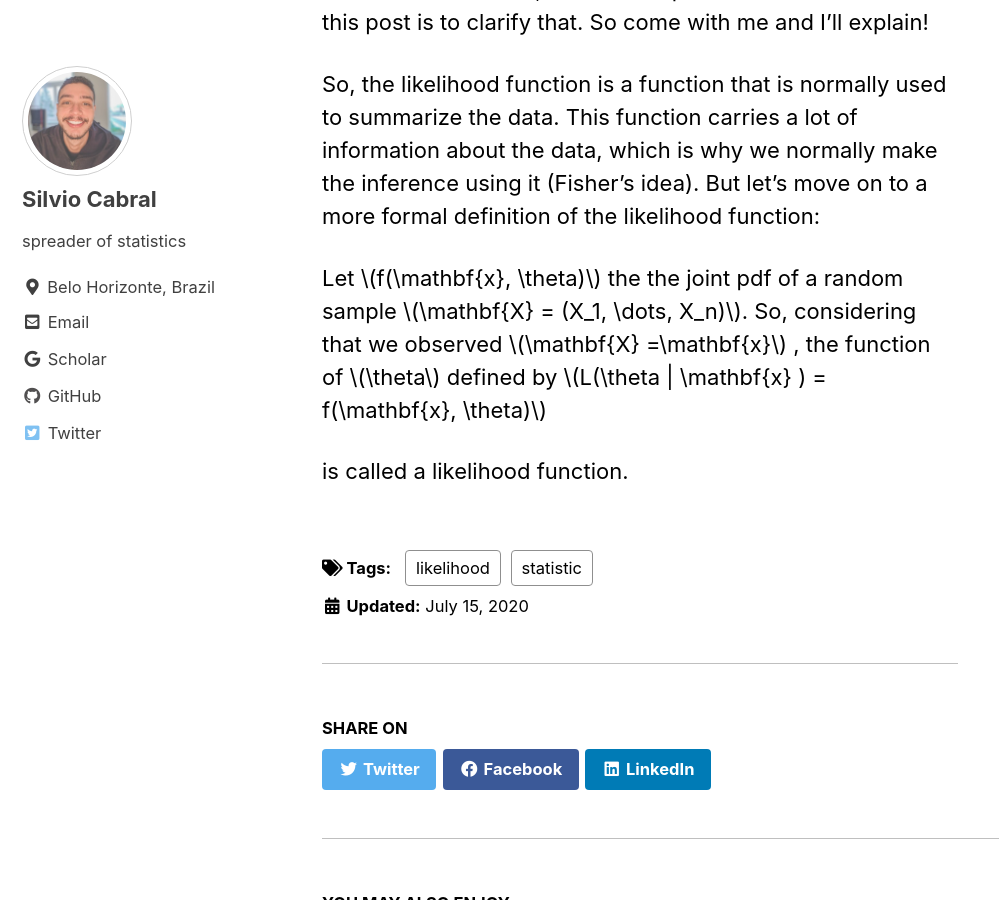
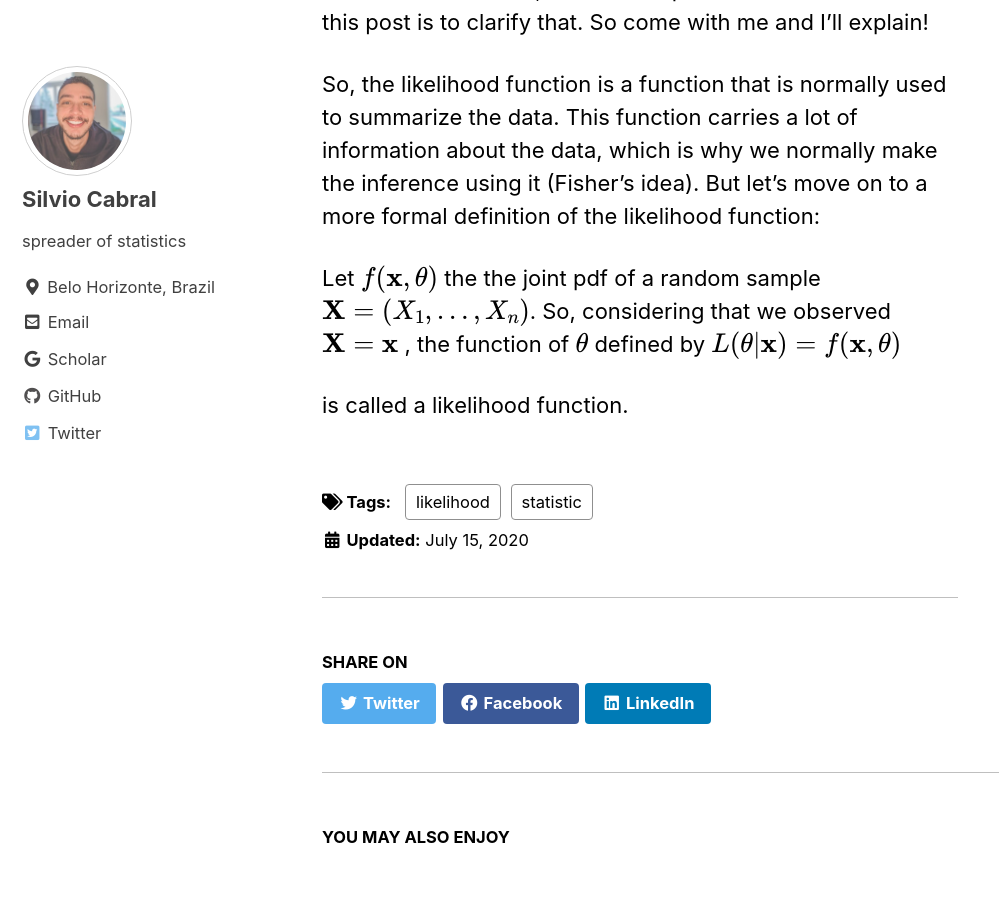
Before and after one commit to scpatricio/scpatricio.github.io, a Jekyll site: the page built from _posts/2020-07-15-likelihood.md, in a window 1280 px wide and 900 px high, scrolled down 855 px. Shown: the whole window, without its empty margins (0-999 px from the left). Built offline with Jekyll 4.4.1, drawn with Linux system fonts in a browser that asks for light colours; cached includes are drawn as plain includes; formulas are drawn with MathJax 3; some of the changed lines change nothing that is shown.

Commit message:
new github commit

```diff
--- a/_includes/scripts.html
+++ b/_includes/scripts.html
@@ -26,3 +26,21 @@
     <script src="{{ script | relative_url }}"></script>
   {% endfor %}
 {% endif %}
+
+{% if page.mathjax %}
+  <script type="text/x-mathjax-config">
+   MathJax.Hub.Config({
+       extensions: ["tex2jax.js"],
+       jax: ["input/TeX", "output/HTML-CSS"],
+       tex2jax: {
+           inlineMath: [ ['$','$'], ["\\(","\\)"] ],
+           displayMath: [ ['$$','$$'], ["\\[","\\]"], ["\[","\]"] ],
+           processEscapes: true
+       },
+       "HTML-CSS": { availableFonts: ["TeX"] }
+   });
+  </script>
+  <script type="text/javascript" async
+	        src="https://cdnjs.cloudflare.com/ajax/libs/mathjax/2.7.5/latest.js?config=TeX-MML-AM_CHTML">
+  </script>
+{% endif %}
```
